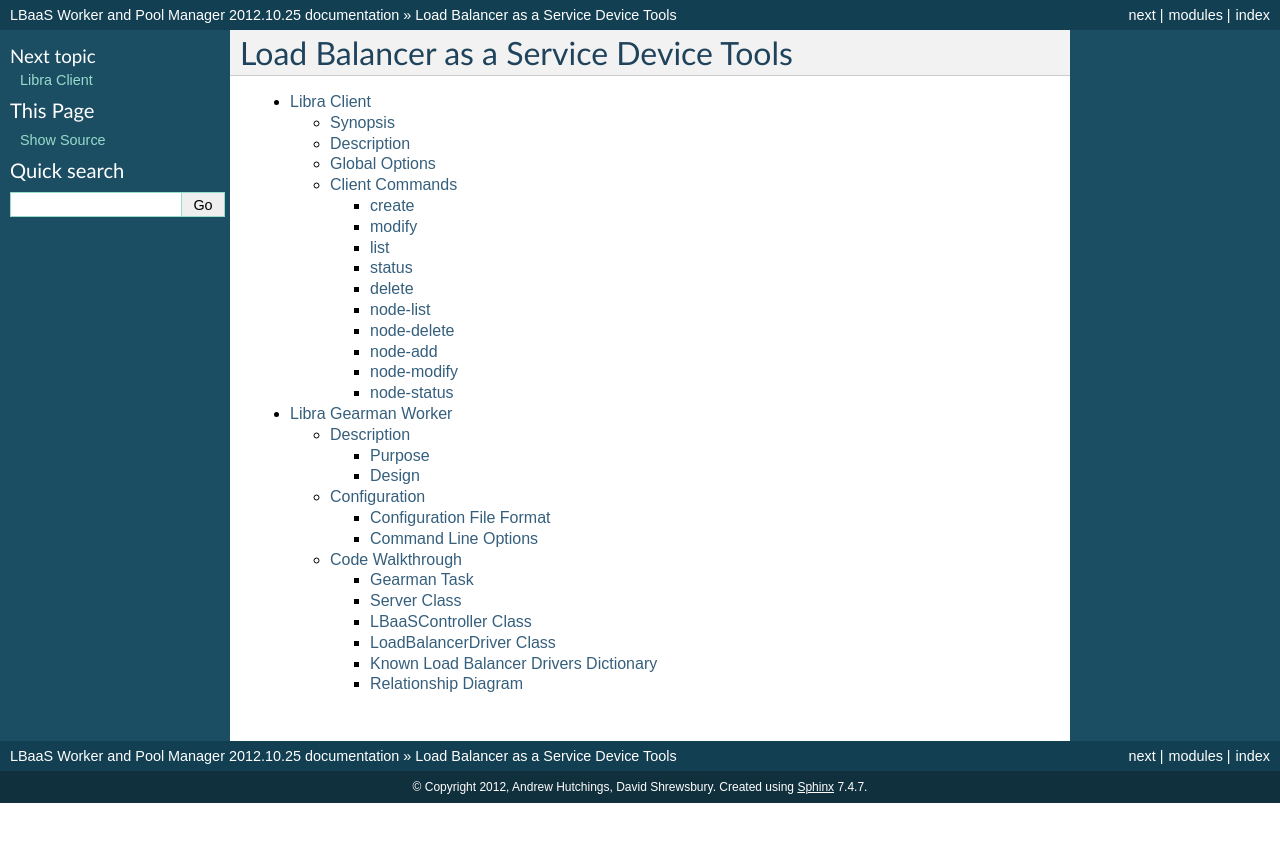
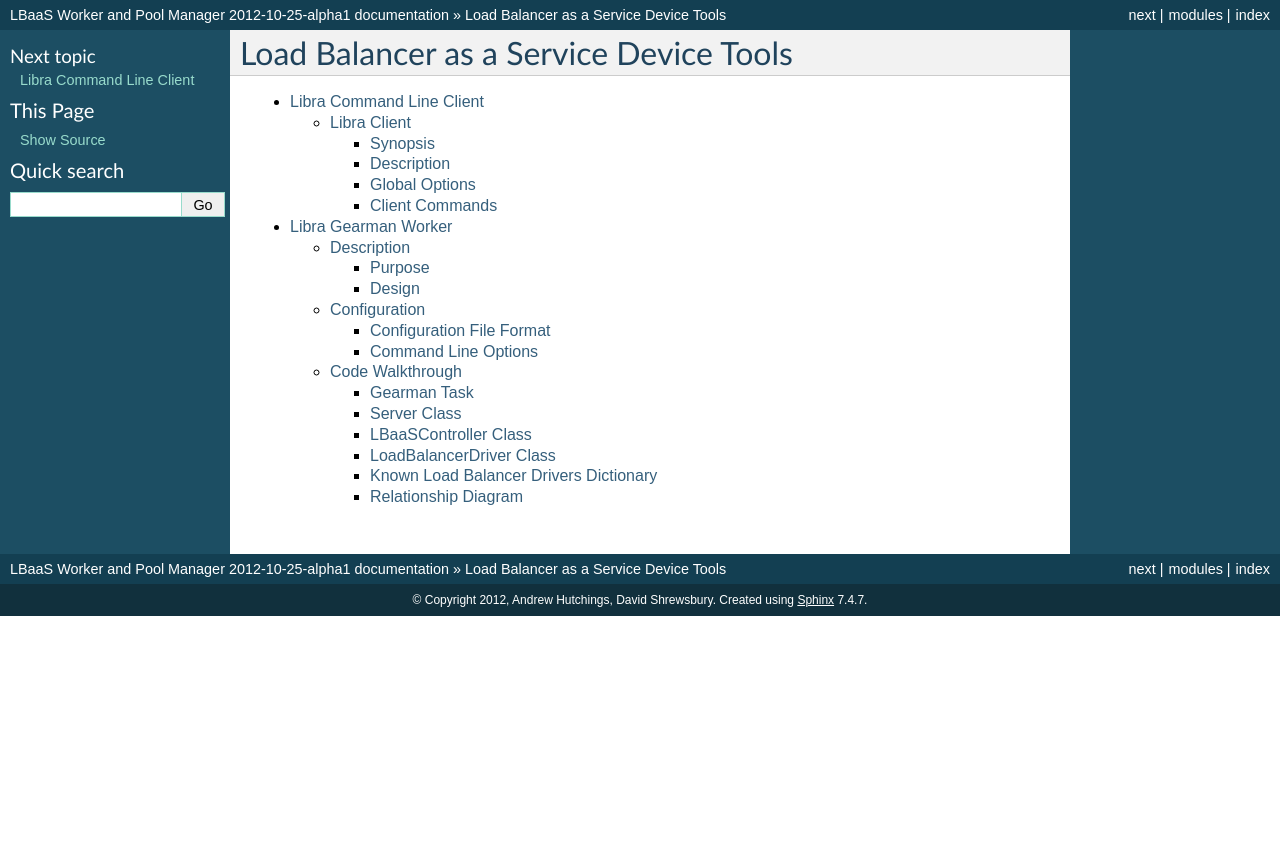
Before and after one commit to stackforge/libra, a Sphinx documentation site: the page built from doc/index.rst, in a window 1280 px wide. Shown: the top 842 px of the page. Built offline with Sphinx 7.4.7, drawn with Linux system fonts in a browser that asks for light colours.

Commit message:
PDF build and doc reshuffle
Add PDF builder
Reshuffle the client doc building

```diff
--- /dev/null
+++ b/doc/client/index.rst
@@ -0,0 +1,7 @@
+Libra Command Line Client
+=========================
+
+.. toctree::
+   :maxdepth: 2
+
+   command
--- a/doc/conf.py
+++ b/doc/conf.py
@@ -26,7 +26,7 @@
 
 # Add any Sphinx extension module names here, as strings. They can be
 # extensions coming with Sphinx (named 'sphinx.ext.*') or your custom ones.
-extensions = []
+extensions = ['rst2pdf.pdfbuilder']
 
 # Add any paths that contain templates here, relative to this directory.
 templates_path = ['_templates']
@@ -49,12 +49,13 @@
 # built documents.
 #
 # The short X.Y version.
-version = "%d.%02d" % (
+version = "%d-%02d-%02d-alpha1" % (
     datetime.datetime.now().year,
-    datetime.datetime.now().month
+    datetime.datetime.now().month,
+    datetime.datetime.now().day
 )
 # The full version, including alpha/beta/rc tags.
-release = "%d.%02d.%02d" % (
+release = "%d-%02d-%02d-alpha1" % (
     datetime.datetime.now().year,
     datetime.datetime.now().month,
     datetime.datetime.now().day
@@ -192,6 +193,10 @@
         u'Andrew Hutchings and David Shrewsbury', 'manual'),
 ]
 
+pdf_documents = [('index', u'Libra', u'Libra Client, Worker and Pool Manager Documentation', u'Andrew Hutchings and David Shrewsbury')]
+
+#pdf_break_level = 1
+
 # The name of an image file (relative to this directory) to place at the top of
 # the title page.
 #latex_logo = None
--- a/doc/index.rst
+++ b/doc/index.rst
@@ -4,5 +4,5 @@
 .. toctree::
    :maxdepth: 3
 
-   client
+   client/index
    worker/index
--- a/setup.py
+++ b/setup.py
@@ -34,7 +34,7 @@
 
     class local_BuildDoc(BuildDoc):
         def run(self):
-            for builder in ['html', 'man']:
+            for builder in ['html', 'man', 'pdf']:
                 self.builder = builder
                 self.finalize_options()
                 BuildDoc.run(self)
```
Also changed, not shown: doc/client/command.rst (renamed from doc/client.rst).
